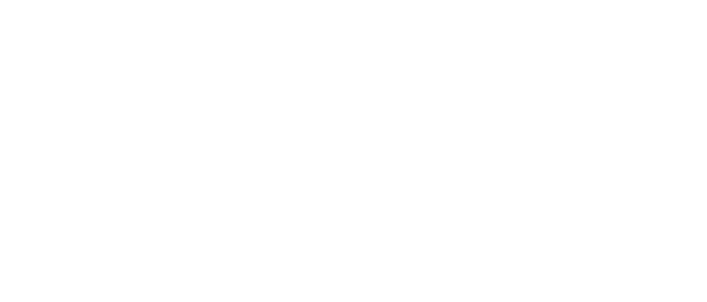
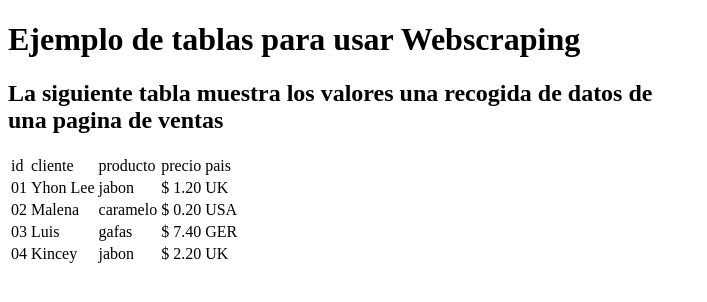
Before and after one commit to lrondan/03-DATA-ANALYST-python, a plain HTML site: page web scraping/index.html in a window 1280 px wide. Shown: the whole page, without its empty margins (0-707 px from the left). Drawn offline with Linux system fonts and the light colour scheme.

Commit message:
first commit

```diff
--- a/web scraping/index.html
+++ b/web scraping/index.html
@@ -6,6 +6,50 @@
     <title>Document</title>
 </head>
 <body>
+    <h1>Ejemplo de tablas para usar Webscraping</h1>
+    <h2>La siguiente tabla muestra los valores una recogida de datos de <br>
+        una pagina de ventas
+    </h2>
+
+    <table>
+        <tr>
+            <td>id</td>
+            <td>cliente</td>
+            <td>producto</td>
+            <td>precio</td>
+            <td>pais</td>
+        </tr>
+        <tr>
+            <td>01</td>
+            <td>Yhon Lee</td>
+            <td>jabon</td>
+            <td>$ 1.20</td>
+            <td>UK </td>
+        </tr>
+        <tr>
+            <td>02</td>
+            <td>Malena</td>
+            <td>caramelo</td>
+            <td>$ 0.20</td>
+            <td>USA </td>
+        </tr>
+        <tr>
+            <td>03</td>
+            <td>Luis</td>
+            <td>gafas</td>
+            <td>$ 7.40</td>
+            <td>GER </td>
+        </tr>
+        <tr>
+            <td>04</td>
+            <td>Kincey</td>
+            <td>jabon</td>
+            <td>$ 2.20</td>
+            <td>UK </td>
+        </tr>
+    </table>
+
+
 
 </body>
 </html>
```
Also changed, not shown: 1 other file.
